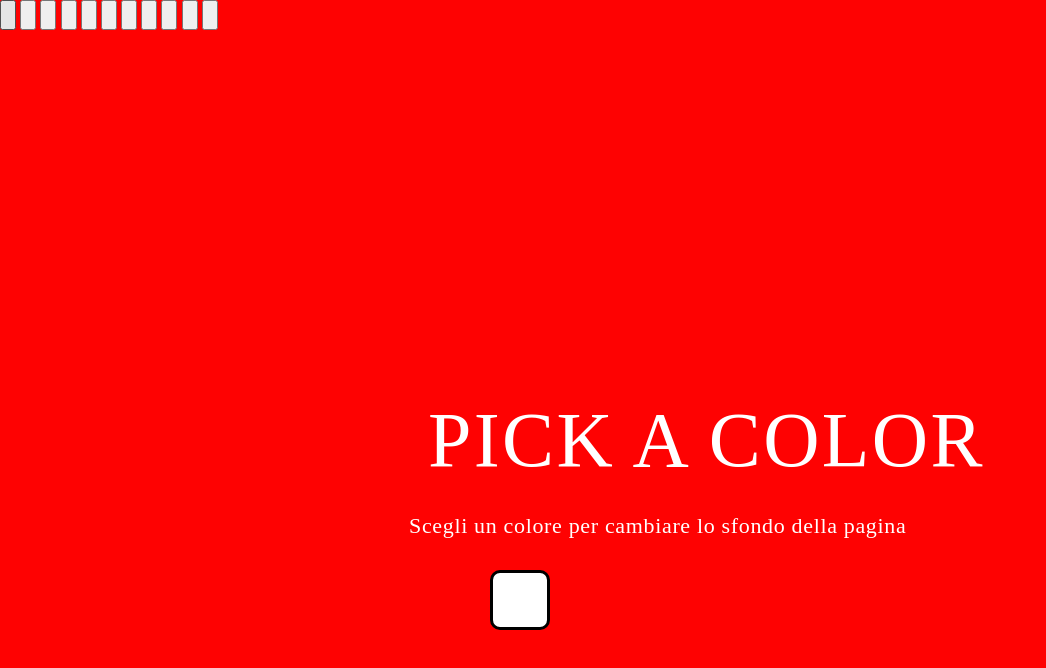
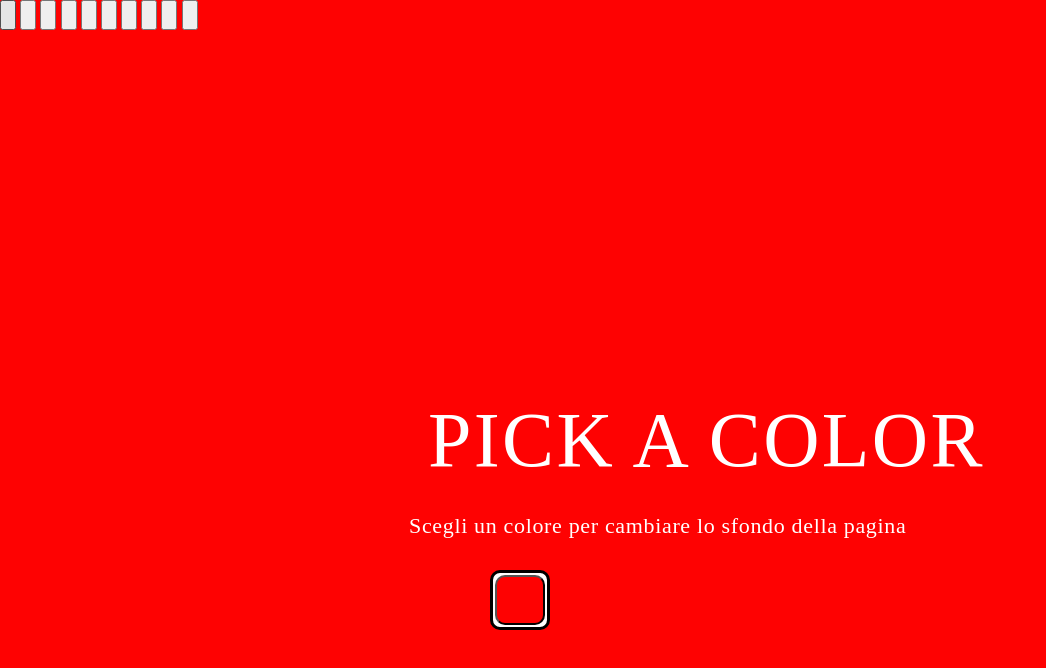
Before and after one commit to MattiaMagaletti/colorpicler, a plain HTML site: page index.html in a window 1280 px wide. Shown: the whole page, without its empty margins (0-1046 px from the left). Drawn offline with nearby package versions, Linux system fonts and the light colour scheme.

Commit message:
bottone1 css

```diff
--- a/static/css/style.css
+++ b/static/css/style.css
@@ -53,3 +53,14 @@ color: #FFFFFF;
     border-radius: 10px;
 
 }
+
+#bottt1 {
+    position: absolute;
+    width: 50px;
+    height: 50px;
+    left: 495px;
+    top: 575px;
+
+    background: #FE0202;
+    border-radius: 10px;
+}
```
